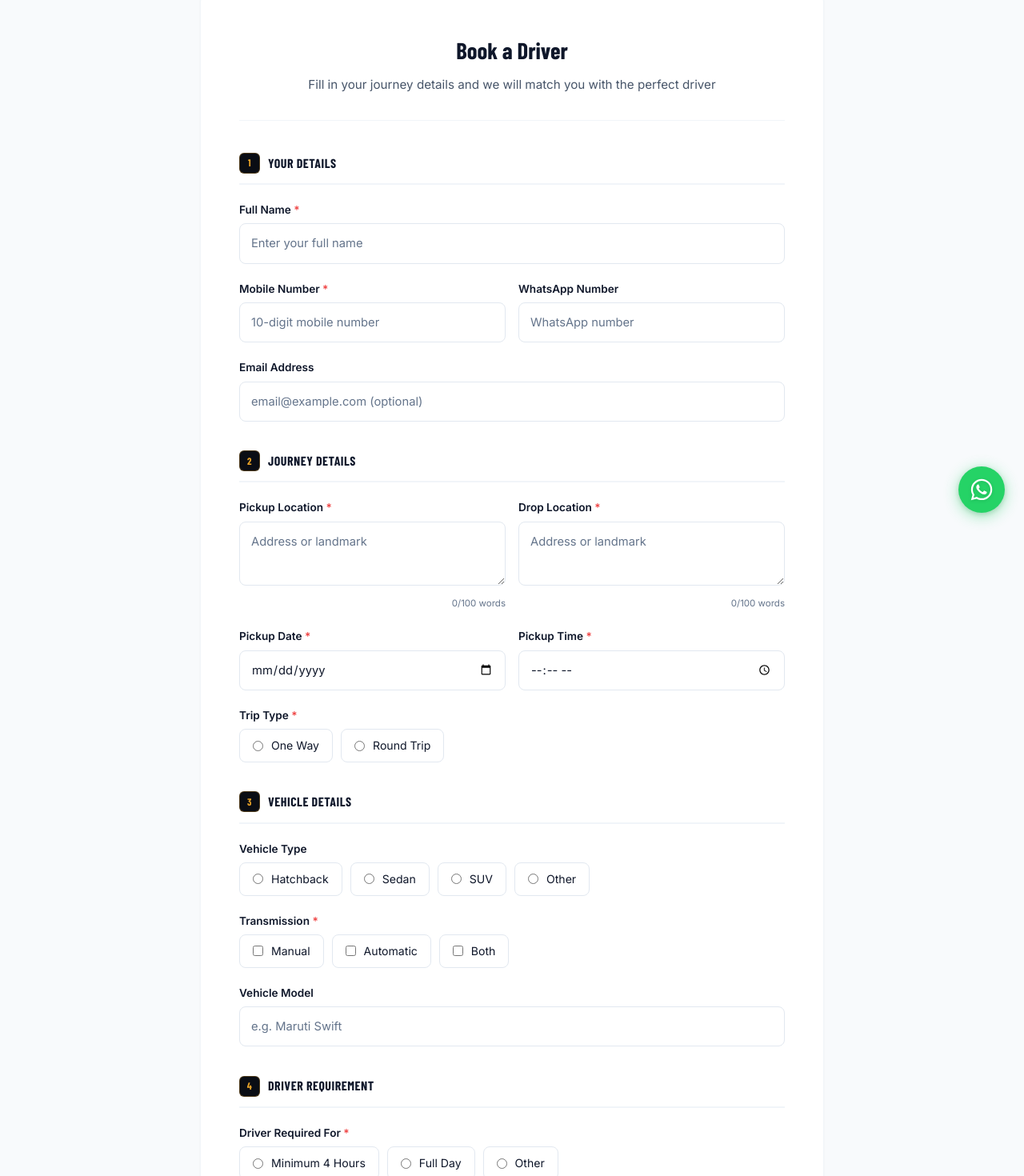
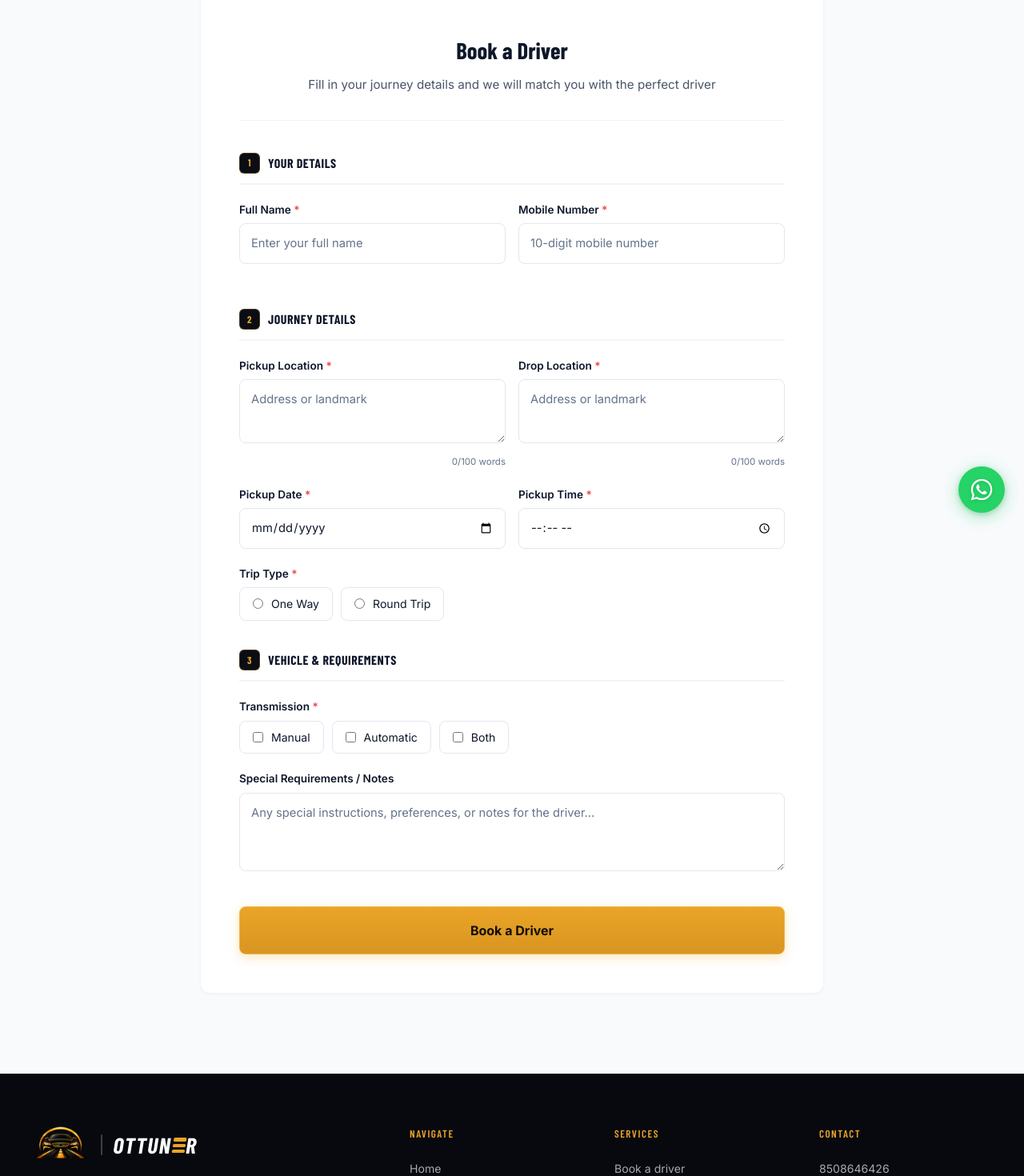
Before and after one commit to mbharani042004-cloud/acting_driver_site, a React (Vite) app: page /book-driver in a window 1280 px wide. Shown: the part 135-1605 px from the top of the page at 80% size. Built offline with nearby package versions, Linux system fonts and the light colour scheme; a web font is replaced by a local one.

Commit message:
Streamline booking form: remove WhatsApp, email, return time, vehicle type/model, and driver duration fields

```diff
--- a/src/pages/BookingForm.jsx
+++ b/src/pages/BookingForm.jsx
@@ -4,10 +4,10 @@ const MAX_ADDRESS_WORDS = 100;
 const countWords = (text) => (text.trim() ? text.trim().split(/\s+/).length : 0);
 
 const INITIAL_FORM = {
-  fullName: '', mobile: '', whatsapp: '', email: '',
+  fullName: '', mobile: '',
   pickup: '', drop: '', pickupDate: '', pickupTime: '',
-  tripType: '', subTripType: '', vehicleType: '', vehicleModel: '',
-  transmission: [], driverRequired: '', otherDuration: '', returnDate: '', returnTime: '',
+  tripType: '', subTripType: '', returnDate: '',
+  transmission: [],
   notes: '', hp_field: '',
 };
 
@@ -18,30 +18,21 @@ function generateWhatsAppBookingUrl(booking) {
     ? `${booking.tripType} (${booking.subTripType})`
     : (booking.tripType || 'Standard');
 
-  const durationFull = booking.driverRequired === 'Other' && booking.otherDuration
-    ? booking.otherDuration
-    : (booking.driverRequired || 'As requested');
-
   const lines = [
     `*🚗 New Driver Booking - Ottuner*`,
     ``,
     `*Customer Details:*`,
     `• *Name:* ${booking.fullName || 'Not provided'}`,
     `• *Mobile:* ${booking.mobile || 'Not provided'}`,
-    booking.whatsapp ? `• *WhatsApp:* ${booking.whatsapp}` : null,
-    booking.email ? `• *Email:* ${booking.email}` : null,
     ``,
     `*Trip Details:*`,
     `• *Trip Type:* ${tripTypeFull}`,
     `• *Pickup Address:* ${booking.pickup || 'Not provided'}`,
     booking.drop ? `• *Drop Address:* ${booking.drop}` : null,
     `• *Pickup Schedule:* ${booking.pickupDate || ''} at ${booking.pickupTime || ''}`,
-    booking.returnDate ? `• *Return Schedule:* ${booking.returnDate} at ${booking.returnTime || ''}` : null,
-    `• *Duration:* ${durationFull}`,
+    booking.returnDate ? `• *Return Date:* ${booking.returnDate}` : null,
     ``,
     `*Vehicle Details:*`,
-    booking.vehicleType ? `• *Vehicle Type:* ${booking.vehicleType}` : null,
-    booking.vehicleModel ? `• *Vehicle Model:* ${booking.vehicleModel}` : null,
     booking.transmission && booking.transmission.length
       ? `• *Transmission:* ${Array.isArray(booking.transmission) ? booking.transmission.join(', ') : booking.transmission}`
       : null,
@@ -59,7 +50,7 @@ export default function BookingForm() {
 
   const handleChange = (e) => {
     const { name, value } = e.target;
-    if (name === 'mobile' || name === 'whatsapp') {
+    if (name === 'mobile') {
       setForm((p) => ({ ...p, [name]: value.replace(/\D/g, '').slice(0, 10) }));
     } else {
       setForm((p) => ({ ...p, [name]: value }));
@@ -144,25 +135,15 @@ export default function BookingForm() {
               <span className="num">1</span> Your Details
             </div>
 
+            <div className="form-row">
               <div className="form-group">
                 <label>Full Name <span className="req">*</span></label>
                 <input type="text" name="fullName" value={form.fullName} onChange={handleChange} required placeholder="Enter your full name" />
               </div>
-
-            <div className="form-row">
               <div className="form-group">
                 <label>Mobile Number <span className="req">*</span></label>
                 <input type="tel" name="mobile" value={form.mobile} onChange={handleChange} required placeholder="10-digit mobile number" maxLength="10" pattern="[0-9]{10}" />
               </div>
-              <div className="form-group">
-                <label>WhatsApp Number</label>
-                <input type="tel" name="whatsapp" value={form.whatsapp} onChange={handleChange} placeholder="WhatsApp number" maxLength="10" pattern="[0-9]{10}" />
-              </div>
-            </div>
-
-            <div className="form-group">
-              <label>Email Address</label>
-              <input type="email" name="email" value={form.email} onChange={handleChange} placeholder="email@example.com (optional)" />
             </div>
 
             {/* Section 2 */}
@@ -227,36 +208,15 @@ export default function BookingForm() {
             )}
 
             {form.tripType === 'Round Trip' && (
-              <div className="form-row">
               <div className="form-group">
                 <label>Return Date <span className="req">*</span></label>
                 <input type="date" name="returnDate" value={form.returnDate} onChange={handleChange} required />
               </div>
-                <div className="form-group">
-                  <label>Return Time <span className="req">*</span></label>
-                  <input type="time" name="returnTime" value={form.returnTime} onChange={handleChange} required />
-                </div>
-              </div>
             )}
-
-
-
 
             {/* Section 3 */}
             <div className="form-section-label">
-              <span className="num">3</span> Vehicle Details
-            </div>
-
-            <div className="form-group">
-              <label>Vehicle Type</label>
-              <div className="radio-group">
-                {['Hatchback', 'Sedan', 'SUV', 'Other'].map((v) => (
-                  <label key={v} className="radio-option">
-                    <input type="radio" name="vehicleType" value={v} checked={form.vehicleType === v} onChange={handleChange} />
-                    {v}
-                  </label>
-                ))}
-              </div>
+              <span className="num">3</span> Vehicle &amp; Requirements
             </div>
 
             <div className="form-group">
@@ -277,42 +237,6 @@ export default function BookingForm() {
                 ))}
               </div>
             </div>
-
-            <div className="form-group">
-              <label>Vehicle Model</label>
-              <input type="text" name="vehicleModel" value={form.vehicleModel} onChange={handleChange} placeholder="e.g. Maruti Swift" />
-            </div>
-
-            {/* Section 4 */}
-            <div className="form-section-label">
-              <span className="num">4</span> Driver Requirement
-            </div>
-
-            <div className="form-group">
-              <label>Driver Required For <span className="req">*</span></label>
-              <div className="radio-group">
-                {['Minimum 4 Hours', 'Full Day', 'Other'].map((r) => (
-                  <label key={r} className="radio-option">
-                    <input type="radio" name="driverRequired" value={r} checked={form.driverRequired === r} onChange={handleChange} required />
-                    {r}
-                  </label>
-                ))}
-              </div>
-            </div>
-
-            {form.driverRequired === 'Other' && (
-              <div className="form-group">
-                <label>Specify Duration <span className="req">*</span></label>
-                <input
-                  type="text"
-                  name="otherDuration"
-                  value={form.otherDuration}
-                  onChange={handleChange}
-                  required
-                  placeholder="How many hours, days, or weeks? (e.g. 6 hours, 3 days, 1 week)"
-                />
-              </div>
-            )}
 
             <div className="form-group">
               <label>Special Requirements / Notes</label>
@@ -367,19 +291,25 @@ export default function BookingForm() {
                     {confirmedBooking.pickupDate} {confirmedBooking.pickupTime ? `at ${confirmedBooking.pickupTime}` : ''}
                   </span>
                 </div>
+                {confirmedBooking.returnDate && (
+                  <div className="modal-summary-row">
+                    <span className="modal-summary-label">Return Date</span>
+                    <span className="modal-summary-value">{confirmedBooking.returnDate}</span>
+                  </div>
+                )}
                 {confirmedBooking.mobile && (
                   <div className="modal-summary-row">
                     <span className="modal-summary-label">Mobile</span>
                     <span className="modal-summary-value">{confirmedBooking.mobile}</span>
                   </div>
                 )}
-                {confirmedBooking.driverRequired && (
+                {confirmedBooking.transmission && confirmedBooking.transmission.length > 0 && (
                   <div className="modal-summary-row">
-                    <span className="modal-summary-label">Duration</span>
+                    <span className="modal-summary-label">Transmission</span>
                     <span className="modal-summary-value">
-                      {confirmedBooking.driverRequired === 'Other' && confirmedBooking.otherDuration
-                        ? confirmedBooking.otherDuration
-                        : confirmedBooking.driverRequired}
+                      {Array.isArray(confirmedBooking.transmission)
+                        ? confirmedBooking.transmission.join(', ')
+                        : confirmedBooking.transmission}
                     </span>
                   </div>
                 )}
```
Lines whose indentation alone changed are shown as unchanged.
